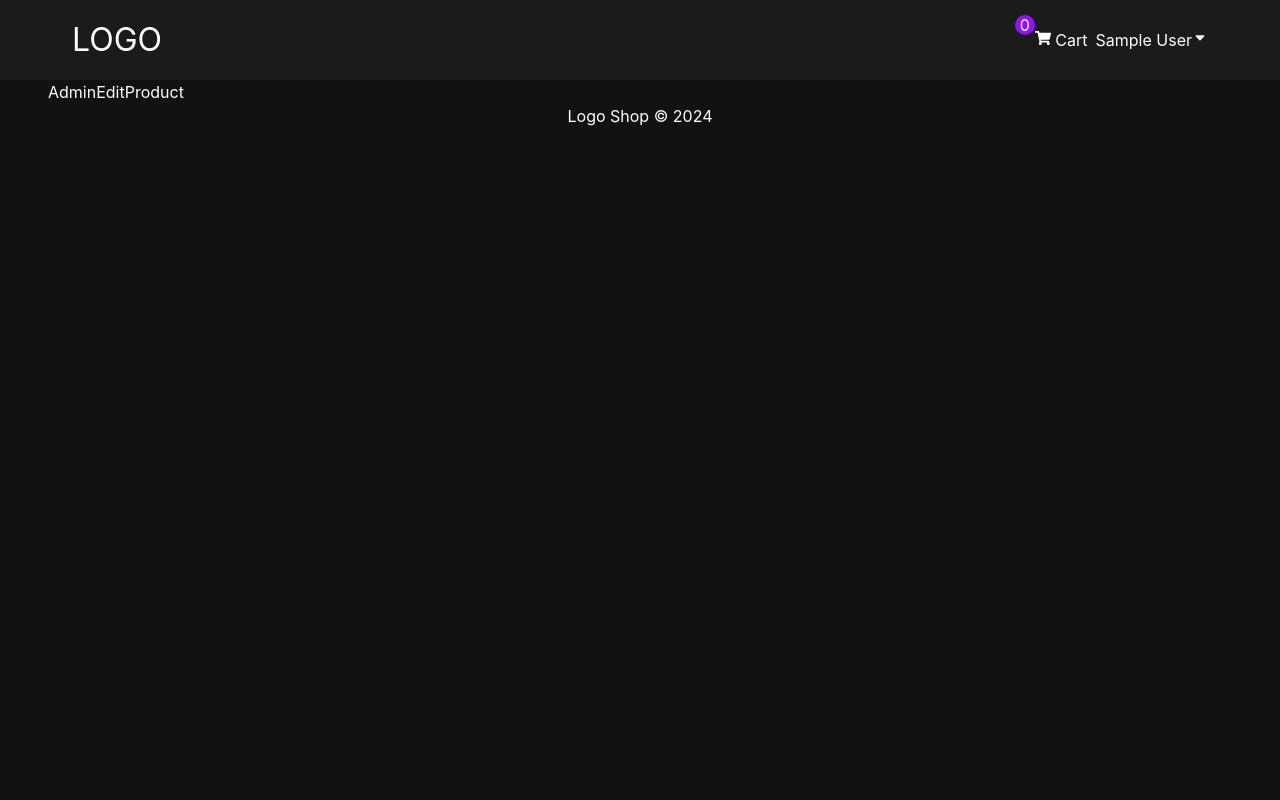
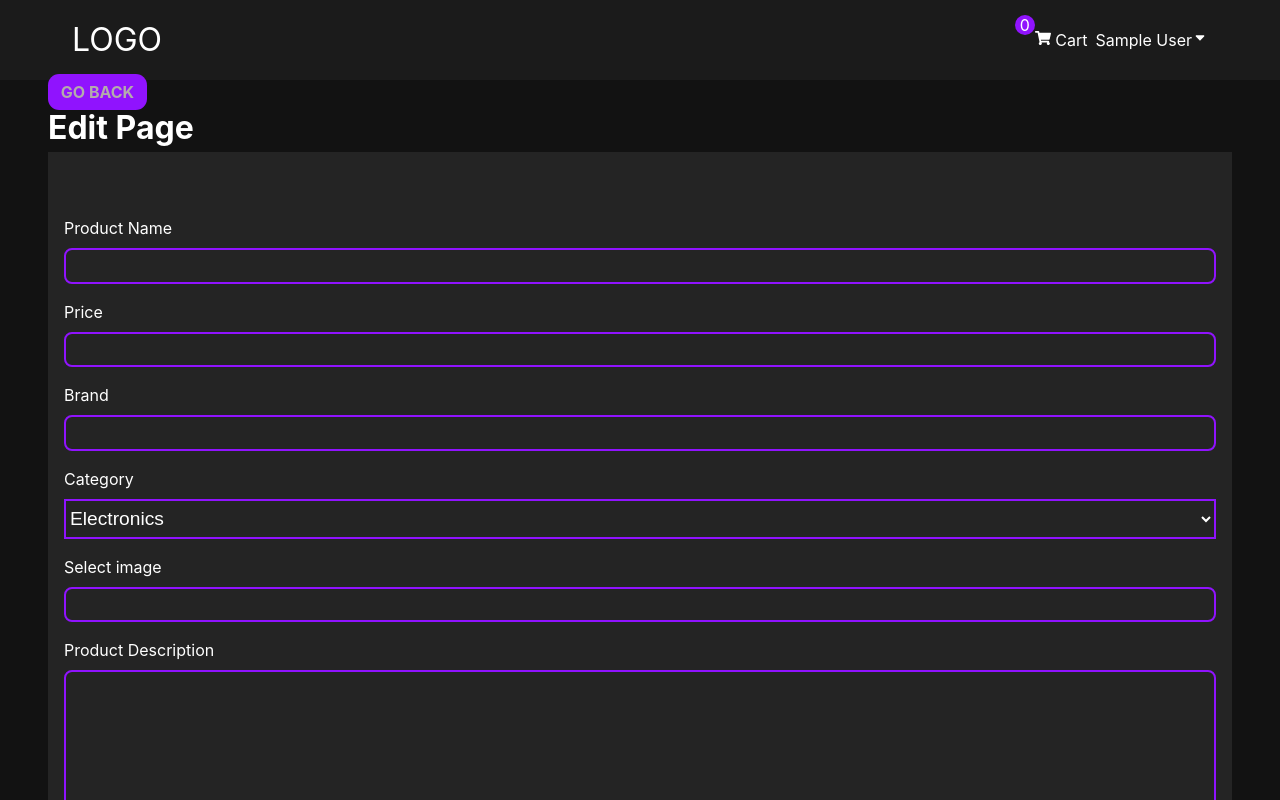
Before and after one commit to sloik89/E-commerce-MERN, a React (Vite) app in the folder frontend/: page /admin/product/1/edit in a window 1280 px wide. Shown: the top 800 px of the page. Built offline with nearby package versions, Linux system fonts and the light colour scheme; no server answers; sample sign-in values are in the browser's storage.

Commit message:
complete update product

```diff
--- a/frontend/src/Page/AdminEditProduct.jsx
+++ b/frontend/src/Page/AdminEditProduct.jsx
@@ -1,13 +1,139 @@
-import React from "react";
-import { useParams } from "react-router-dom";
+import React, { useState, useEffect } from "react";
+import { useParams, useNavigate, Link } from "react-router-dom";
+import Wrapper from "../wrapers/EditPageProduct";
 import {
   useUpdateProductMutation,
   useGetSingleProductQuery,
 } from "../slices/productSlice";
+import { toast } from "react-toastify";
+import { Message, Loader } from "../components";
 const AdminEditProduct = () => {
+  const [name, setName] = useState("");
+  const [price, setPrice] = useState("");
+  const [brand, setBrand] = useState("");
+  const [category, setCategory] = useState("electronics");
+  const [url, setUrl] = useState("");
+  const [text, setText] = useState("");
   const { id } = useParams();
-  console.log(id);
-  return <div>AdminEditProduct</div>;
+  const navigate = useNavigate();
+  const { data: product, isLoading, isError } = useGetSingleProductQuery(id);
+  const [updateProduct, { isLoading: updateLoading, isError: errorUpdate }] =
+    useUpdateProductMutation();
+  console.log(product);
+  useEffect(() => {
+    if (product) {
+      setName(product.name);
+      setPrice(product.price);
+      setBrand(product.brand);
+      setCategory(product.category);
+      setUrl(product.image);
+      setText(product.description);
+    }
+  }, [product]);
+  const handleForm = async (e) => {
+    e.preventDefault();
+    try {
+      const res = await updateProduct({
+        id,
+        name,
+        price,
+        brand,
+        category,
+        text,
+        url,
+      });
+      console.log(res);
+      toast.success("Product updated");
+      navigate("/admin/productlist");
+    } catch (err) {
+      toast.error(err.message);
+      console.log(err.message);
+    }
+  };
+  return (
+    <Wrapper className="page-full">
+      <Link to="/admin/productlist" className="btn">
+        go back
+      </Link>
+      <div className="edit-page">
+        <h1>Edit Page</h1>
+        {updateLoading ? (
+          <Loader />
+        ) : errorUpdate ? (
+          <Message variants="danger"></Message>
+        ) : (
+          <form className="form-create" onSubmit={handleForm}>
+            <div className="form-row">
+              <label htmlFor="product-name">Product Name</label>
+              <input
+                value={name}
+                onChange={(e) => setName(e.target.value)}
+                type="text"
+                id="name"
+                name="product-name"
+              />
+            </div>
+            <div className="form-row">
+              <label htmlFor="price">Price</label>
+              <input
+                value={price}
+                onChange={(e) => setPrice(e.target.value)}
+                type="number"
+                id="price"
+                name="price"
+              />
+            </div>
+            <div className="form-row">
+              <label htmlFor="brand">Brand</label>
+              <input
+                value={brand}
+                onChange={(e) => setBrand(e.target.value)}
+                type="text"
+                id="brand"
+                name="brand"
+              />
+            </div>
+            <div className="form-row">
+              <label htmlFor="category">Category</label>
+              <select
+                onChange={(e) => {
+                  setCategory(e.target.value);
+                }}
+                value={category}
+                id="category"
+                name="category"
+              >
+                <option value="electronics">Electronics</option>
+                <option value="other">other</option>
+              </select>
+            </div>
+            <div className="form-row">
+              <label htmlFor="image">Select image</label>
+              <input
+                value={url}
+                onChange={(e) => setUrl(e.target.value)}
+                type="text"
+                id="image"
+                name="image"
+              />
+            </div>
+            <div className="form-row">
+              <label htmlFor="desc">Product Description</label>
+              <textarea
+                value={text}
+                onChange={(e) => setText(e.target.value)}
+                id="desc"
+                name="desc"
+              />
+            </div>
+            <button className="create-btn" type="submit">
+              Create
+            </button>
+          </form>
+        )}
+      </div>
+    </Wrapper>
+  );
 };
 
 export default AdminEditProduct;
--- a/frontend/src/slices/productSlice.jsx
+++ b/frontend/src/slices/productSlice.jsx
@@ -7,12 +7,14 @@ export const productsSlice = appSlice.injectEndpoints({
         url: "/products",
       }),
       keepUnusedDataFor: 5,
+      providesTags: ["Products"],
     }),
     getSingleProduct: builder.query({
       query: (id) => ({
         url: `/products/${id}`,
       }),
       keepUnusedDataFor: 5,
+      invalidatesTags: ["Products"],
     }),
     createProduct: builder.mutation({
       query: (product) => ({
@@ -21,7 +23,7 @@ export const productsSlice = appSlice.injectEndpoints({
         body: product,
       }),
       // fresh data you don't have to reload page
-      invalidatesTags: ["Product"],
+      invalidatesTags: ["Products"],
     }),
     updateProduct: builder.mutation({
       query: (data) => ({
@@ -29,6 +31,7 @@ export const productsSlice = appSlice.injectEndpoints({
         method: "PUT",
         body: data,
       }),
+      invalidatesTags: ["Products"],
     }),
   }),
 });
--- a/frontend/src/wrapers/CreateProduct.jsx
+++ b/frontend/src/wrapers/CreateProduct.jsx
@@ -12,7 +12,6 @@ const Wrapper = styled.div`
   overflow: hidden;
   .form {
     position: relative;
-
     width: 60%;
     max-width: 800px;
   }
@@ -37,6 +36,7 @@ const Wrapper = styled.div`
       border: none;
       padding: 0.3rem 1rem;
       font-size: 1.2rem;
+      background-color: red;
     }
   }
   .btn {
--- /dev/null
+++ b/frontend/src/wrapers/EditPageProduct.jsx
@@ -0,0 +1,55 @@
+import styled from "styled-components";
+const Wrapper = styled.div`
+  .form-create {
+    padding: 4rem 1rem;
+    background-color: var(--bg-nav);
+    display: flex;
+    flex-direction: column;
+    gap: 1rem;
+
+    .form-row {
+      display: flex;
+      gap: 0.5rem;
+      flex-direction: column;
+    }
+    textarea {
+      height: 300px;
+    }
+    input,
+    textarea {
+      border-radius: 0.5rem;
+      border: 2px solid var(--violet);
+      padding: 0.3rem 1rem;
+      font-size: 1.2rem;
+      background-color: transparent;
+      color: var(--light-100);
+    }
+    select {
+      background-color: transparent;
+      border: 2px solid var(--violet);
+      color: var(--light-100);
+      padding: 0.4rem 0;
+      font-size: 1.2rem;
+      option {
+        padding: 0.4rem 0;
+        background-color: transparent;
+        color: black;
+      }
+    }
+    .create-btn {
+      color: white;
+      background-color: var(--violet);
+      cursor: pointer;
+      width: 100px;
+      border-radius: 0.4rem;
+      height: 40px;
+      font-size: 1.1rem;
+      align-self: center;
+    }
+    .create-btn:hover {
+      background-color: var(--light-400);
+      color: var(--violet);
+    }
+  }
+`;
+export default Wrapper;
```
Also changed, not shown: 1 other file (tests, documents, lock files or other folders).
